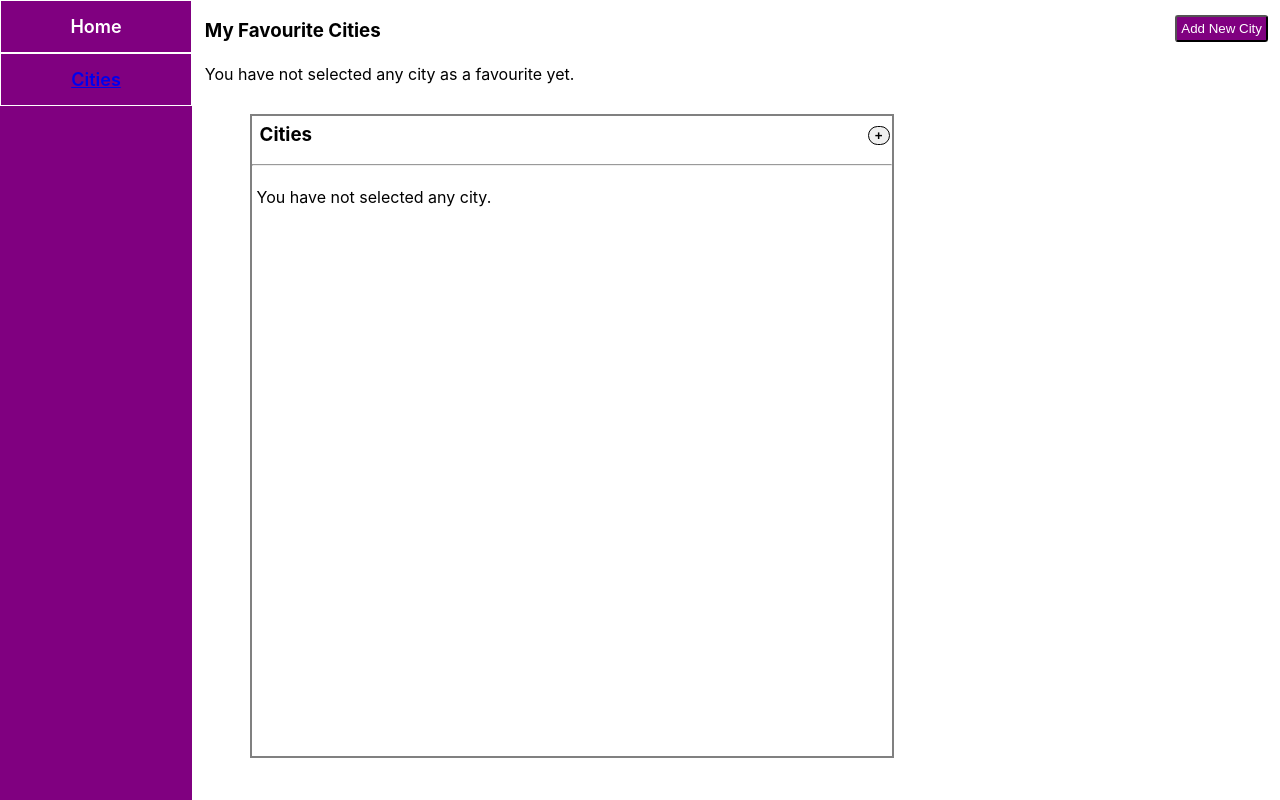
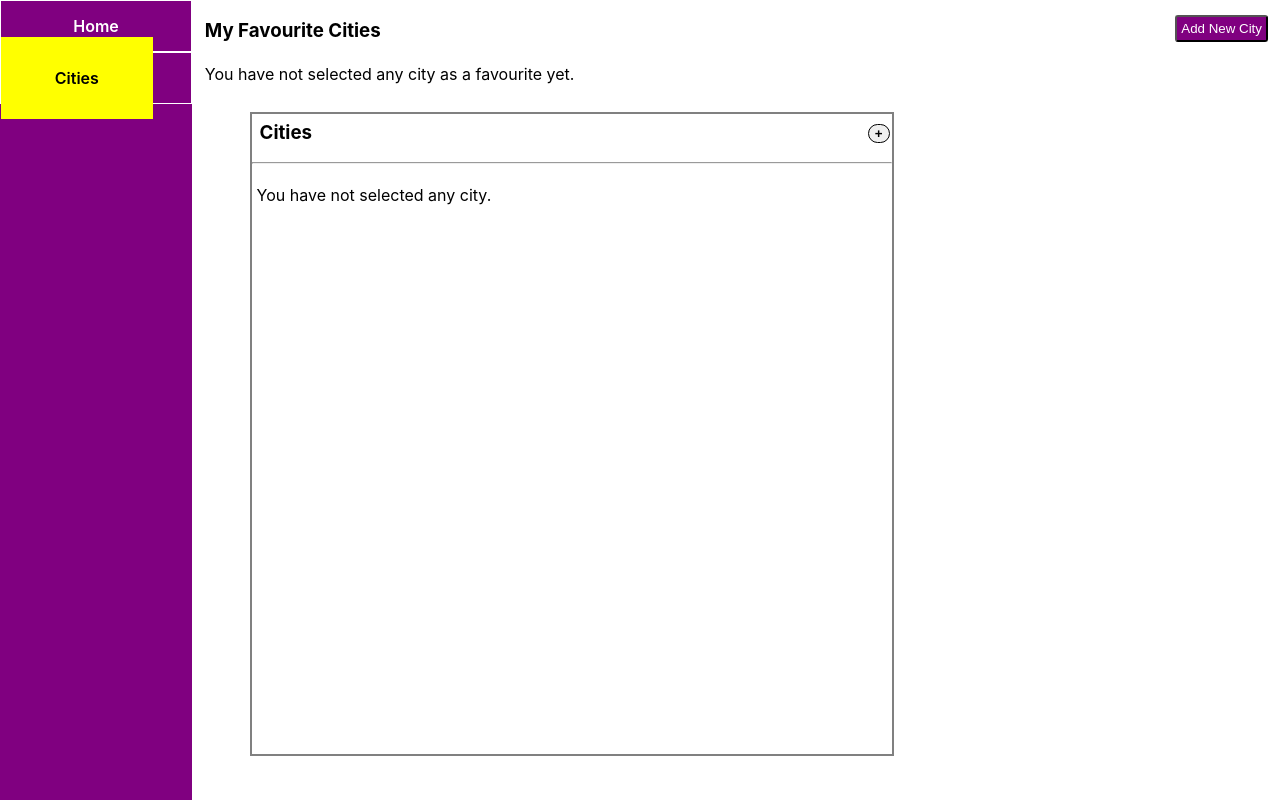
Before and after one commit to arunima1200/weather-react-app, a React (Create React App) app: page /cities in a window 1280 px wide. Built offline with nearby package versions, Linux system fonts and the light colour scheme.

Commit message:
Update Sidebar.css

```diff
--- a/src/Components/Sidebar.css
+++ b/src/Components/Sidebar.css
@@ -13,16 +13,30 @@
 li{
     border: 1px solid white;
     padding: 15px;
-    font-size: 18px;
+    font-size: 16px;
     font-weight: 600;
     text-align: center;
-}
-
-ul li:active{
-    background-color: yellow;
 }
 
 .link{
     color: white;
     text-decoration: none;
 }
+
+.active{
+    color: black;
+    background-color: yellow;
+    text-decoration: none;
+    margin-left: -3vw;
+    padding: 2.4vw;
+}
+
+.active-city{
+    padding-left: 4.2vw;
+    padding-right: 4.2vw;
+}
+
+.active-home{
+    padding-left: 3.9vw;
+    padding-right: 3.9vw;
+}
```
